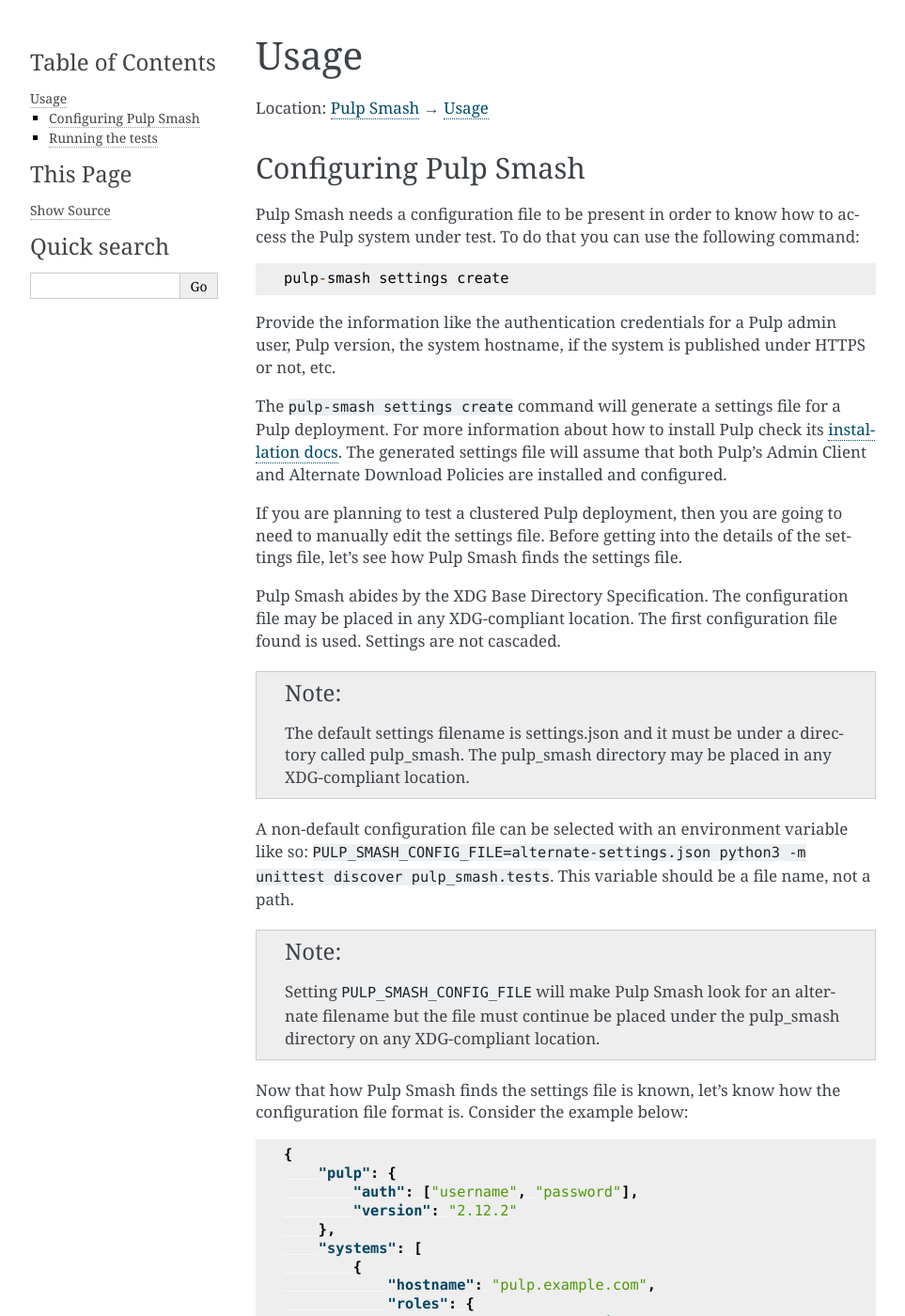
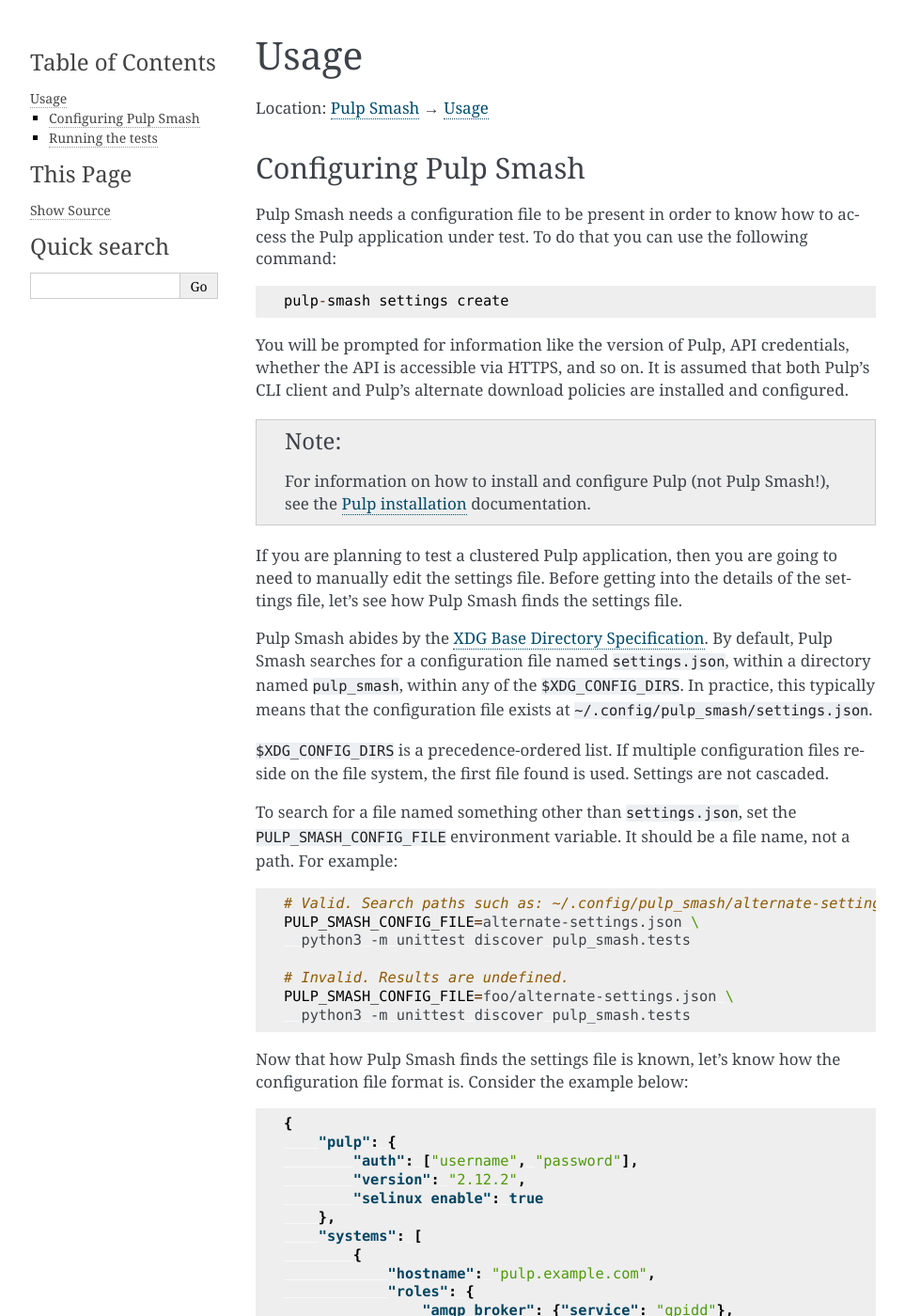
Before and after one commit to pulp/pulp-smash, a Sphinx documentation site: the page built from docs/usage.rst, in a window 1280 px wide and 1400 px high. Shown: the whole window at 94% size, without its empty margins (148-1111 px from the left). Built offline with Sphinx 7.4.7, drawn with Linux system fonts in a browser that asks for light colours; some of the changed text lies outside the part shown.

Commit message:
Wordsmith the Pulp Smash usage documentation
Rewrite `docs/usage.rst` for readability purposes.

```diff
--- a/docs/usage.rst
+++ b/docs/usage.rst
@@ -7,43 +7,48 @@
 ----------------------
 
 Pulp Smash needs a configuration file to be present in order to know how to
-access the Pulp system under test. To do that you can use the following
+access the Pulp application under test. To do that you can use the following
 command::
 
     pulp-smash settings create
 
-Provide the information like the authentication credentials for a Pulp admin
-user, Pulp version, the system hostname, if the system is published under HTTPS
-or not, etc.
+You will be prompted for information like the version of Pulp, API credentials,
+whether the API is accessible via HTTPS, and so on. It is assumed that both
+Pulp's CLI client and Pulp's alternate download policies are installed and
+configured.
 
-The ``pulp-smash settings create`` command will generate a settings file for a
-Pulp deployment. For more information about how to install Pulp check its
-`installation docs`_. The generated settings file will assume that both Pulp's
-Admin Client and Alternate Download Policies are installed and configured.
+.. note::
 
-If you are planning to test a clustered Pulp deployment, then you are going to
+    For information on how to install and configure Pulp (not Pulp Smash!), see
+    the `Pulp installation`_ documentation.
+
+If you are planning to test a clustered Pulp application, then you are going to
 need to manually edit the settings file. Before getting into the details of the
 settings file, let's see how Pulp Smash finds the settings file.
 
-Pulp Smash abides by the XDG Base Directory Specification. The configuration
-file may be placed in any XDG-compliant location. The first configuration file
-found is used. Settings are not cascaded.
+Pulp Smash abides by the `XDG Base Directory Specification`_. By default, Pulp
+Smash searches for a configuration file named ``settings.json``, within a
+directory named ``pulp_smash``, within any of the ``$XDG_CONFIG_DIRS``. In
+practice, this typically means that the configuration file exists at
+``~/.config/pulp_smash/settings.json``.
 
-.. note::
+``$XDG_CONFIG_DIRS`` is a precedence-ordered list. If multiple configuration
+files reside on the file system, the first file found is used. Settings are not
+cascaded.
 
-    The default settings filename is settings.json and it must be under a
-    directory called pulp_smash. The pulp_smash directory may be placed in any
-    XDG-compliant location.
+To search for a file named something other than ``settings.json``, set the
+``PULP_SMASH_CONFIG_FILE`` environment variable. It should be a file name, not a
+path. For example:
 
-A non-default configuration file can be selected with an environment variable
-like so: ``PULP_SMASH_CONFIG_FILE=alternate-settings.json python3 -m unittest
-discover pulp_smash.tests``. This variable should be a file name, not a path.
+.. code-block:: sh
 
-.. note::
+    # Valid. Search paths such as: ~/.config/pulp_smash/alternate-settings.json
+    PULP_SMASH_CONFIG_FILE=alternate-settings.json \
+      python3 -m unittest discover pulp_smash.tests
 
-    Setting ``PULP_SMASH_CONFIG_FILE`` will make Pulp Smash look for an
-    alternate filename but the file must continue be placed under the
-    pulp_smash directory on any XDG-compliant location.
+    # Invalid. Results are undefined.
+    PULP_SMASH_CONFIG_FILE=foo/alternate-settings.json \
+      python3 -m unittest discover pulp_smash.tests
 
 Now that how Pulp Smash finds the settings file is known, let's know how the
 configuration file format is. Consider the example below:
@@ -53,7 +58,8 @@
     {
         "pulp": {
             "auth": ["username", "password"],
-            "version": "2.12.2"
+            "version": "2.12.2",
+            "selinux enable": true
         },
         "systems": [
             {
@@ -76,30 +82,24 @@
         ]
     }
 
-Pulp Smash's configuration file format allows configuring either a Pulp
-deployment (as seen in the example above) or a clustered Pulp deployment where
-each service can be installed on its own machine. The "pulp" section lets you
-declare the version of and authentication credentials for the Pulp deployment
-under test. The "systems" section provides information about each system that
-composes the deployment. A system must have its hostname and the roles that
-system has.
+A single Pulp application may be deployed on just one system or on several
+systems. The configuration file above describes the former case. The "pulp"
+section lets you declare properties of the entire Pulp application. The
+"systems" section lets you declare properties of the individual systems that
+comprise the Pulp application.
 
-.. note::
-
-    The only required role for a system is the ``shell`` role. Pulp Smash will not
-    be able to test a Pulp deployment if any of the required roles are missing, see
-    :obj:`pulp_smash.config.REQUIRED_ROLES` for the list of required roles.
+Each system must fulfill the "shell" role. In addition, the systems must
+collectively fulfill the :obj:`pulp_smash.config.REQUIRED_ROLES`.
 
 Not all roles requires additional information. Currently, only the ``amqp
-broker``, ``api`` and ``shell`` roles do. The ``amqp broker`` expects the
-service to be defined and it can be either ``qpidd`` or ``rabbitmq``. The
-``api`` role means that ``httpd`` will be running on the system. The api's
-``scheme`` allows specifying if the API should be accessed using HTTP or HTTPS,
-``verify`` allows specifying if the request SSL certificate should be verified
-(true or false or a path to a custom certificate file, the path must be local
-to the system where Pulp Smash is being run). The ``shell`` role configures how
-the system will be accessed by using a ``local`` or ``ssh`` transport, only set
-``local`` if Pulp Smash is running on that same system.
+broker``, ``api`` and ``shell`` roles do. The ``amqp broker`` object must have a
+``service`` key set to either ``qpidd`` or ``rabbitmq``. The ``api`` role means
+that ``httpd`` will be running on the system. Its ``scheme`` key specifies
+whether the API should be accessed over HTTP or HTTPS, and its ``verify`` key
+specifies whether and how SSL certificates should be verified. (It may be true,
+false, or a path to a custom certificate file. In the latter case, the
+certificate must be on the Pulp Smash system.) The ``shell`` role specifies
+whether to access the system using a ``local`` shell or over ``ssh``.
 
 .. note::
 
@@ -115,7 +115,8 @@
     {
         "pulp": {
             "auth": ["username", "password"],
-            "version": "2.12.1"
+            "version": "2.12.1",
+            "selinux enable": true
         },
         "systems": [
             {
@@ -173,4 +174,7 @@
 :doc:`/api` to see which test modules are available, check the tests under the
 ``pulp_smash.tests.*`` namespace.
 
-.. _installation docs: http://docs.pulpproject.org/user-guide/installation/index.html
+.. _Pulp installation:
+    http://docs.pulpproject.org/user-guide/installation/index.html
+.. _XDG Base Directory Specification:
+    https://specifications.freedesktop.org/basedir-spec/basedir-spec-latest.html
```
